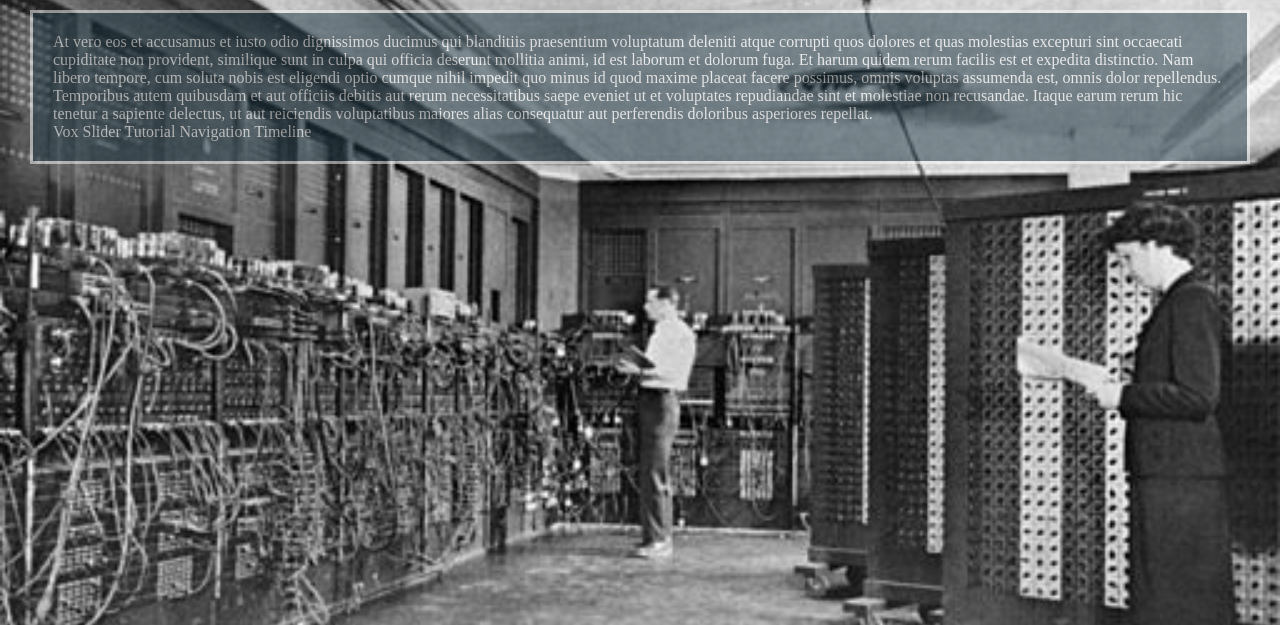
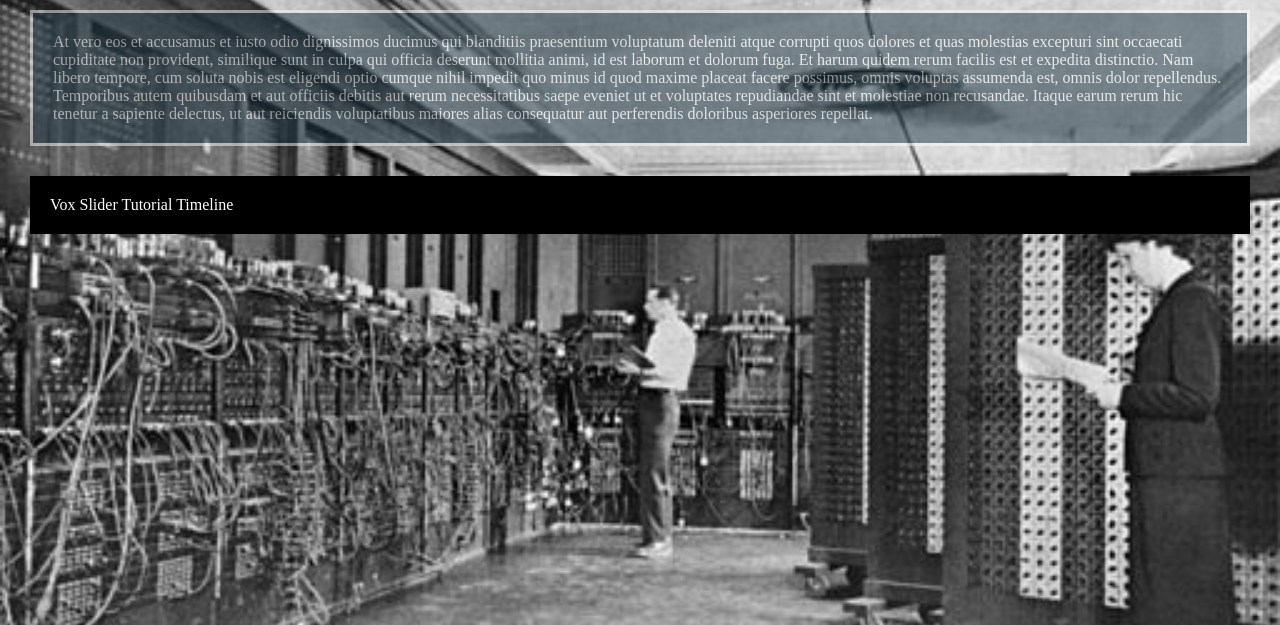
Before and after one commit to laurenjohnson17/Lauren_project, a plain HTML site: page index.html in a window 1280 px wide. Shown: the part 175-800 px from the top of the page. Drawn offline with nearby package versions, Linux system fonts and the light colour scheme.

Commit message:
updated commit

```diff
--- a/index.html
+++ b/index.html
@@ -29,14 +29,17 @@
 <div id="intro">
 <p> 	At vero eos et accusamus et iusto odio dignissimos ducimus qui blanditiis praesentium voluptatum deleniti atque corrupti quos dolores et quas molestias excepturi sint occaecati cupiditate non provident, similique sunt in culpa qui officia deserunt mollitia animi, id est laborum et dolorum fuga. Et harum quidem rerum facilis est et expedita distinctio. Nam libero tempore, cum soluta nobis est eligendi optio cumque nihil impedit quo minus id quod maxime placeat facere possimus, omnis voluptas assumenda est, omnis dolor repellendus. Temporibus autem quibusdam et aut officiis debitis aut rerum necessitatibus saepe eveniet ut et voluptates repudiandae sint et molestiae non recusandae. Itaque earum rerum hic tenetur a sapiente delectus, ut aut reiciendis voluptatibus maiores alias consequatur aut perferendis doloribus asperiores repellat.</p>
 
+</div>
+<div id="sites">
+<p>
 <a href="http://www.vox.com/cards/charlie-hebdo-attack ">
 	Vox </a>
 <a href=" ">
 	Slider Tutorial </a>
 	<a href="https://www.youtube.com/watch?v=vk_grN-cUQs">
-	Navigation  </a>
-<a href="http://www.denverpost.com/theatershooting/ci_21119904/interactive-timeline-shooting-at-aurora-theater">
+ <a href="http://www.denverpost.com/theatershooting/ci_21119904/interactive-timeline-shooting-at-aurora-theater">
 	Timeline </a>
+</p>
 </div>
 </div>
 
--- a/styles/styles.css
+++ b/styles/styles.css
@@ -120,6 +120,12 @@ a:link, a:visited, a:active {
 	padding:20px 50px;
 	color:#000;
 	}
+#sites {
+		background:#000;
+		color:#fff;
+		padding:20px;
+		margin: 30px;auto;
+		}
 @media (max-width: 600px)
 {
 #ecomputer { height:30%;}
@@ -128,4 +134,5 @@ body { background: #1B3542;}
 #menu { margin:0;border-style: none; opacity: 1.0;}
 #container { margin-top:210px; width:400px; height:600px; }
 h1 { font-size: 300%}
+#sites { display:none;}
 }
```
